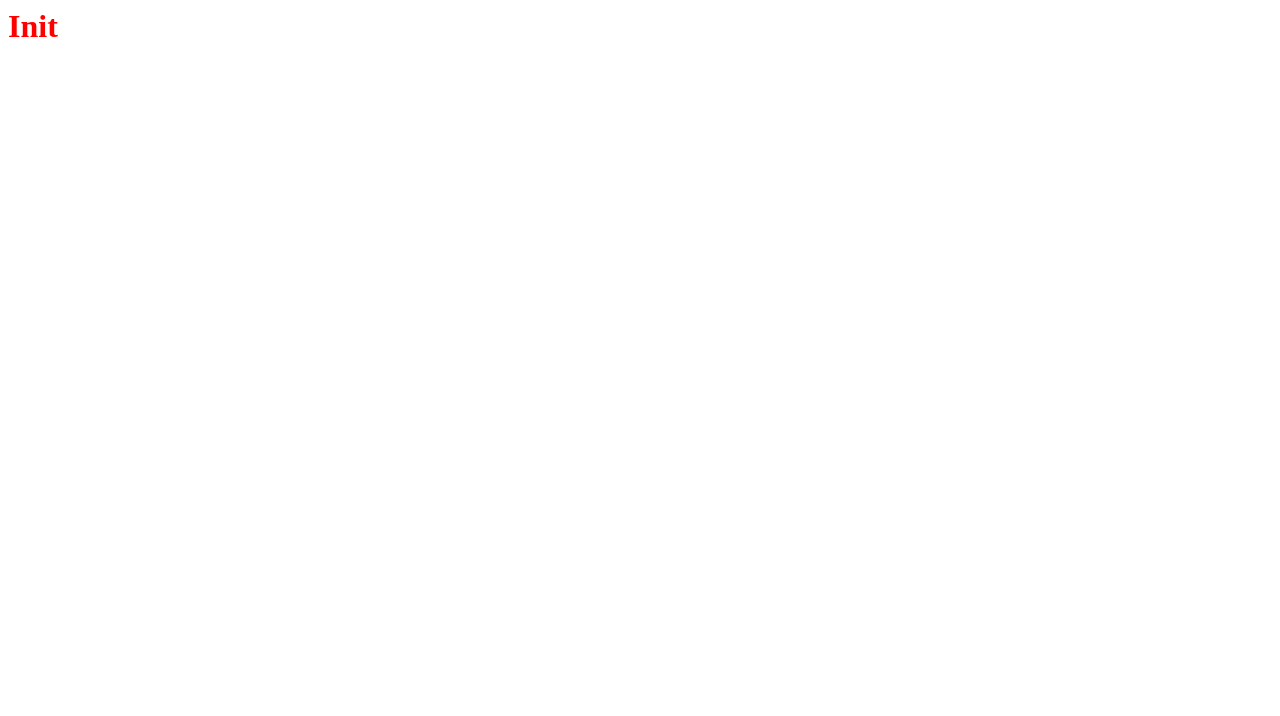
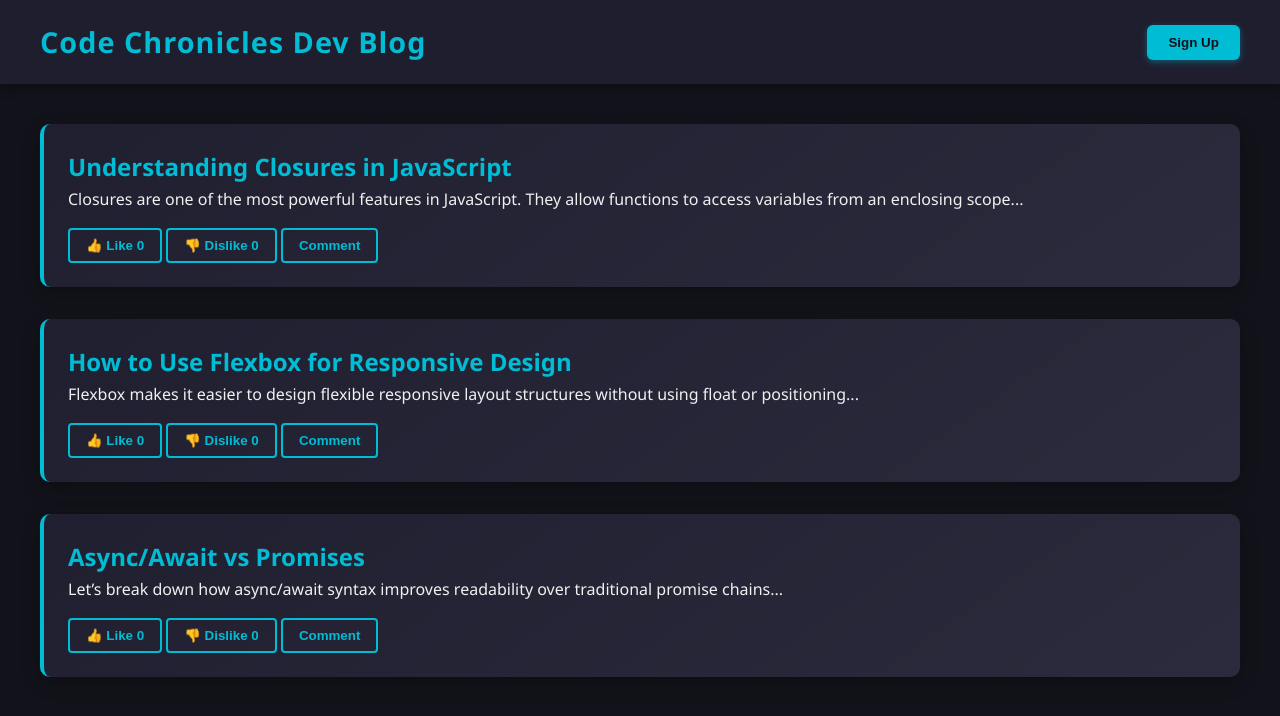
Before and after one commit to Pizzaman333/CodeChronicles, a website built with Parcel: page src/index.html in a window 1280 px wide. Built offline with nearby package versions, Linux system fonts and the light colour scheme.

Commit message:
initial sht

```diff
--- a/package.json
+++ b/package.json
@@ -14,7 +14,9 @@
   "author": "",
   "license": "ISC",
   "devDependencies": {
-    "parcel": "^2.14.4"
+    "@parcel/transformer-sass": "^2.14.4",
+    "parcel": "^2.14.4",
+    "sass": "^1.87.0"
   },
   "dependencies": {
     "gh-pages": "^6.3.0"
--- a/src/index.html
+++ b/src/index.html
@@ -1,14 +1,65 @@
 <!DOCTYPE html>
 <html lang="en">
-<head>
-    <meta charset="UTF-8">
-    <meta name="viewport" content="width=device-width, initial-scale=1.0">
+  <head>
+    <meta charset="UTF-8" />
+    <meta name="viewport" content="width=device-width, initial-scale=1.0" />
     <title>Code Chronicles</title>
-    <link rel="stylesheet" href="./reset.css">
-    <link rel="stylesheet" href="./styles.css">
-</head>
-<body>
-    <h1>Init</h1>
-    <script src="./main.js"></script>
-</body>
+    <link rel="stylesheet" href="./scss/index.scss" />
+  </head>
+  <body>
+    <header>
+      <div class="container">
+        <h1>Code Chronicles Dev Blog</h1>
+        <button class="signup-btn">Sign Up</button>
+      </div>
+    </header>
+
+    <main>
+      <section class="blogs">
+        <div class="container">
+          <ul class="blogs__posts">
+            <li class="blogs__post">
+              <h2 class="blogs__title">Understanding Closures in JavaScript</h2>
+              <p class="blogs__text">
+                Closures are one of the most powerful features in JavaScript.
+                They allow functions to access variables from an enclosing
+                scope...
+              </p>
+              <div class="blogs__actions">
+                <button class="blogs__btn blogs__btn--like">👍 Like <span>0</span></button>
+                <button class="blogs__btn blogs__btn--dislike">👎 Dislike <span>0</span></button>
+                <button class="blogs__btn">Comment</button>
+              </div>
+            </li>
+            <li class="blogs__post">
+              <h2 class="blogs__title">
+                How to Use Flexbox for Responsive Design
+              </h2>
+              <p class="blogs__text">
+                Flexbox makes it easier to design flexible responsive layout
+                structures without using float or positioning...
+              </p>
+              <div class="blogs__actions">
+                <button class="blogs__btn blogs__btn--like">👍 Like <span>0</span></button>
+                <button class="blogs__btn blogs__btn--dislike">👎 Dislike <span>0</span></button>
+                <button class="blogs__btn">Comment</button>
+              </div>
+            </li>
+            <li class="blogs__post">
+              <h2 class="blogs__title">Async/Await vs Promises</h2>
+              <p class="blogs__text">
+                Let’s break down how async/await syntax improves readability
+                over traditional promise chains...
+              </p>
+              <div class="blogs__actions">
+                <button class="blogs__btn blogs__btn--like">👍 Like <span>0</span></button>
+                <button class="blogs__btn blogs__btn--dislike">👎 Dislike <span>0</span></button>
+                <button class="blogs__btn">Comment</button>
+              </div>
+            </li>
+          </ul>
+        </div>
+      </section>
+    </main>
+  </body>
 </html>
--- /dev/null
+++ b/src/scss/base/_common.scss
@@ -0,0 +1,8 @@
+body {
+  margin: 0;
+  font-family: $font-stack;
+  background-color: $bg-color;
+  color: $text-color;
+  line-height: 1.6;
+  transition: $transition;
+}
--- /dev/null
+++ b/src/scss/base/_container.scss
@@ -0,0 +1,16 @@
+.container {
+  max-width: 480px;
+  margin-left: auto;
+  margin-right: auto;
+  padding: 0 15px;
+
+  @media screen and (min-width: 768px) {
+    width: 768px;
+    max-width: none;
+  }
+
+  @media screen and (min-width: 1200px) {
+    max-width: none;
+    width: 1200px;
+  }
+}
--- /dev/null
+++ b/src/scss/components/_header.scss
@@ -0,0 +1,39 @@
+header {
+  background-color: $primary-color;
+  padding: 1.2rem 0;
+  box-shadow: 0 4px 10px rgba(0, 0, 0, 0.3);
+  position: sticky;
+  top: 0;
+  z-index: 10;
+
+  .container {
+    display: flex;
+    justify-content: space-between;
+    align-items: center;
+  }
+
+  h1 {
+    font-size: 1.8rem;
+    letter-spacing: 1px;
+    color: $accent-color;
+    margin: 0;
+  }
+
+  .signup-btn {
+    background-color: $accent-color;
+    border: 2px solid transparent;
+    color: $bg-color;
+    padding: 0.5rem 1.2rem;
+    border-radius: 6px;
+    font-weight: 600;
+    cursor: pointer;
+    transition: $transition;
+    box-shadow: 0 2px 6px rgba(0, 188, 212, 0.4);
+
+    &:hover {
+        background-color: transparent;
+        border: 2px solid $accent-color;
+        color: $accent-color;
+    }
+  }
+}
--- /dev/null
+++ b/src/scss/index.scss
@@ -0,0 +1,7 @@
+@import "./utils/variables.scss";
+@import "./utils/mixins";
+@import "./base/reset";
+@import "./base/common";
+@import "./base/container";
+@import "./components/header";
+@import "./sections/blogs";
--- /dev/null
+++ b/src/scss/sections/_blogs.scss
@@ -0,0 +1,65 @@
+.blogs {
+  margin-top: 2.5rem;
+
+  &__post {
+    background: linear-gradient(145deg, #1f1f30, #2b2b3d);
+    padding: 1.5rem;
+    border-radius: 10px;
+    margin-bottom: 2rem;
+    box-shadow: 0 6px 18px rgba(0, 0, 0, 0.25);
+    transition: $transition;
+    border-left: 4px solid $accent-color;
+
+    &:hover {
+      border-left-color: $accent-hover;
+    }
+  }
+
+  &__title {
+    color: $accent-color;
+    margin-top: 0;
+  }
+
+  &__text {
+    color: $text-color;
+  }
+
+  &__actions {
+    padding-top: 1rem;
+  }
+
+  &__btn {
+    background-color: transparent;
+    border: 2px solid $accent-color;
+    color: $accent-color;
+    padding: 0.4rem 1rem;
+    height: 35px;
+    border-radius: 4px;
+    cursor: pointer;
+    font-weight: bold;
+    transition: $transition;
+
+    &:hover {
+      background-color: $accent-color;
+      color: $bg-color;
+      transform: translateY(-1px);
+    }
+
+    &--like, &--dislike {
+      border-color: $accent-color;
+      color: $accent-color;
+      background-color: transparent;
+      padding: 0.4rem 1rem;
+      border-radius: 4px;
+      cursor: pointer;
+      font-weight: bold;
+      transition: $transition;
+
+      &:hover {
+        background-color: $accent-color;
+        color: $bg-color;
+        transform: translateY(-1px);
+      }
+    }
+  }
+}
--- /dev/null
+++ b/src/scss/utils/_mixins.scss
@@ -0,0 +1,5 @@
+@mixin flexbox($align: center, $justify: center) {
+  display: flex;
+  align-items: $align;
+  justify-content: $justify;
+}
--- /dev/null
+++ b/src/scss/utils/variables.scss
@@ -0,0 +1,7 @@
+$primary-color: #1e1e2f;
+$accent-color: #00bcd4;
+$accent-hover: #00acc1;
+$bg-color: #12121a;
+$text-color: #f0f0f0;
+$font-stack: 'Fira Code', 'Segoe UI', sans-serif;
+$transition: all 0.3s ease;
--- a/src/styles.css
+++ /dev/null
@@ -1,3 +0,0 @@
-h1 {
-    color: red;
-}
```
Also changed, not shown: src/scss/base/_reset.scss (renamed from src/reset.css), 1 other file.
